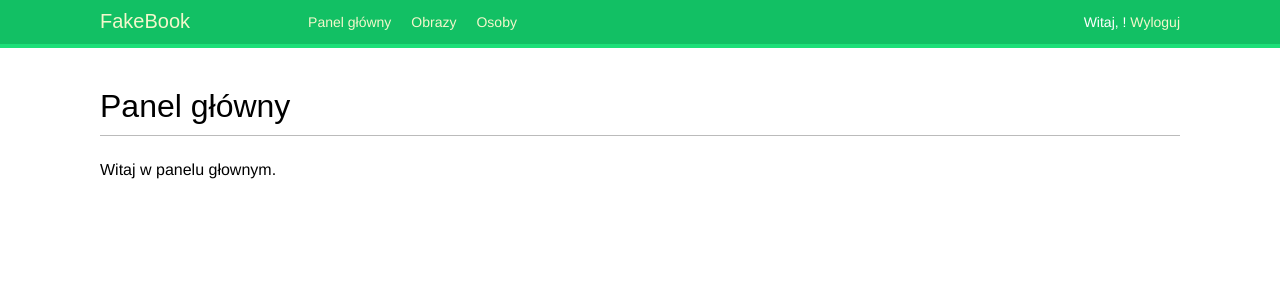
After one commit to uru96/FakeBook, a Django app: page /account/dashboard in a window 1280 px wide. The commit adds this page. Shown: the top 300 px of the page. Run offline with Django 3.2, Linux system fonts and the light colour scheme; a user stored in the database is signed in; some web fonts are replaced.

Commit message:
login/logut and dashboard

```diff
--- a/FakeBook/FakeBook/settings.py
+++ b/FakeBook/FakeBook/settings.py
@@ -24,6 +24,10 @@ SECRET_KEY = 'django-insecure-7k7#=vm7_6bpo-0liddd^ndx)5_kjkyleb-jwo$r2=jbt7c_p_
 
 # SECURITY WARNING: don't run with debug turned on in production!
 DEBUG = True
+
+LOGIN_REDIRECT_URL = 'dashboard'
+LOGIN_URL = 'login'
+LOGOUT_URL = 'logout'
 
 ALLOWED_HOSTS = []
 
--- /dev/null
+++ b/FakeBook/account/templates/account/dashboard.html
@@ -0,0 +1,8 @@
+{% extends "base.html" %}
+
+{% block title %}Panel główny{% endblock %}
+
+{% block content %}
+<h1>Panel główny</h1>
+<p>Witaj w panelu głownym.</p>
+{% endblock %}
--- a/FakeBook/account/templates/base.html
+++ b/FakeBook/account/templates/base.html
@@ -7,7 +7,30 @@
 </head>
 <body>
 <div id="header">
-    <span class="logo">SocialSite</span>
+    <span class="logo">FakeBook</span>
+    {% if user.is_authenticated %}
+    <ul class="menu">
+        <li {% if section == "dashboard" %}class="selected"{% endif %}>
+        <a href="{% url "dashboard" %}">Panel główny</a>
+        </li>
+
+        <li {% if section == "images" %}class="selected"{% endif %}>
+        <a href="#">Obrazy</a>
+        </li>
+        <li {% if section == "people" %}class="selected"{% endif %}>
+        <a href="#">Osoby</a>
+        </li>
+    </ul>
+    {% endif %}
+
+    <span class="user">
+        {% if request.user.is_authenticated %}
+        Witaj, {{ request.user.first_name }}!
+        <a href="{% url "logout" %}">Wyloguj</a>
+        {% else %}
+        <a href="{% url "login" %}">Zaloguj</a>
+        {% endif %}
+    </span>
 </div>
 <div id="content">
     {% block content %}
--- a/FakeBook/account/urls.py
+++ b/FakeBook/account/urls.py
@@ -1,7 +1,11 @@
 from django.urls import path
+from django.contrib.auth import views as auth_views
 from . import views
 
 urlpatterns = [
     # Login views
-    path('login/', views.user_login, name='login')
+    #path('login/', views.user_login, name='login')
+    path('login/', auth_views.LoginView.as_view(), name='login'),
+    path('logout/', auth_views.LogoutView.as_view(), name='logout'),
+    path('dashboard',views.dashboard, name='dashboard')
 ]
--- a/FakeBook/account/views.py
+++ b/FakeBook/account/views.py
@@ -1,7 +1,14 @@
 from django.shortcuts import render
 from django.http import HttpResponse
 from django.contrib.auth import authenticate, login
+from django.contrib.auth.decorators import login_required
 from .forms import LoginForm
+
+# Task for decorator is to check if current user was authenticated
+#
+@login_required
+def dashboard(request):
+    return render(request, 'account/dashboard.html', {'section': dashboard})
 
 # User login view
 def user_login(request):
```
Also changed, not shown: FakeBook/account/templates/registration/logged_out.html (added, +8 -0 lines), FakeBook/account/templates/registration/login.html (added, +23 -0 lines), FakeBook/db.sqlite3.
